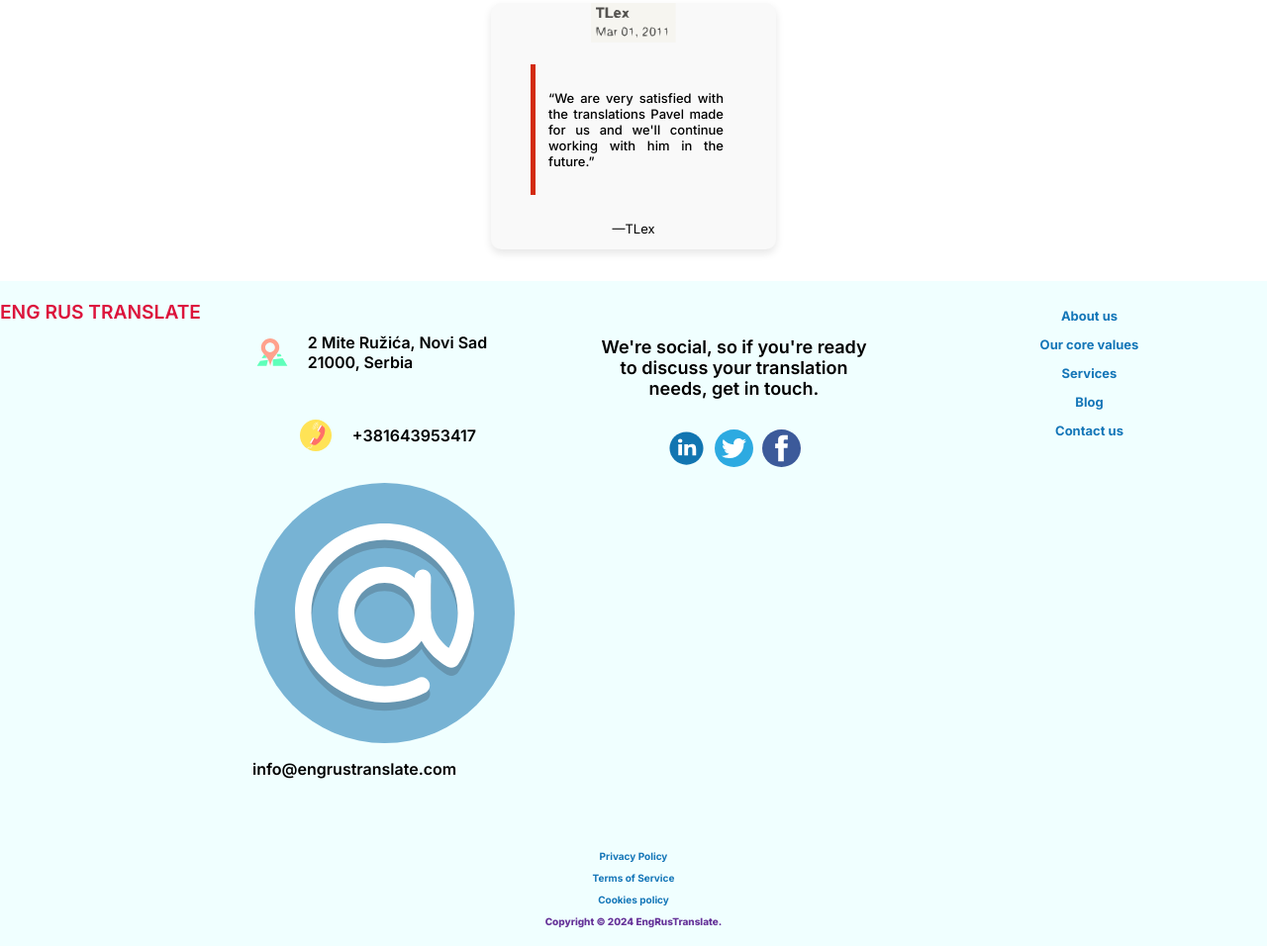
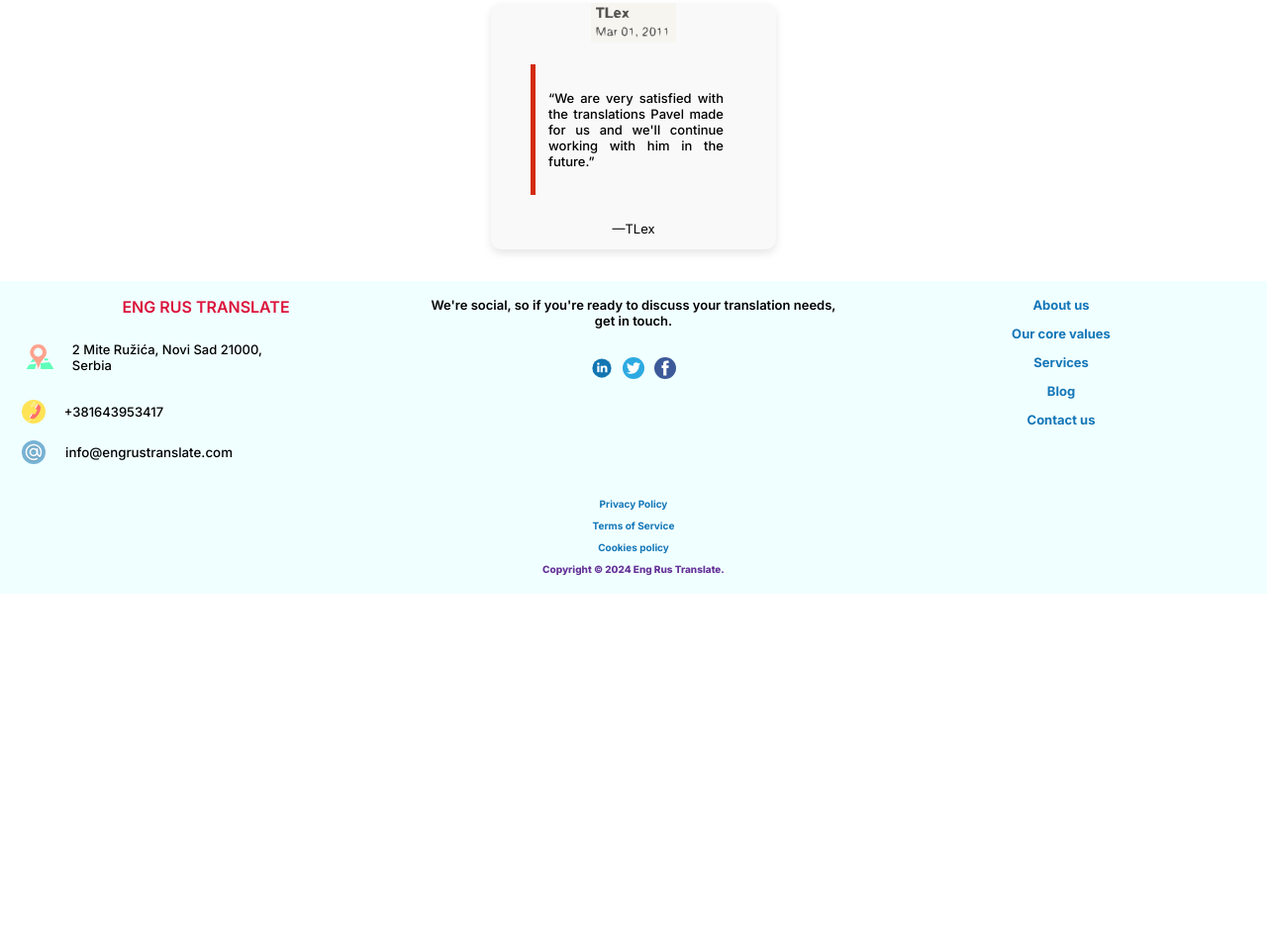
Before and after one commit to GitHubPaulPP/transl_com, an Astro site: page / in a window 1280 px wide. Shown: the part 2564-3520 px from the top of the page at 99% size. After the commit the page ends 3164 px from the top, so only its background shows below. Built offline with nearby package versions, Linux system fonts and the light colour scheme; Astro itself is replaced by a stand-in of ours.

Commit message:
footer complete

```diff
--- a/src/components/Footer.astro
+++ b/src/components/Footer.astro
@@ -5,8 +5,8 @@
 <!-- HTML -->
 <footer class="footer-section">
     <div class="footer-content">
-        <p class="title_com">Eng Rus Translate</p>
         <div class="footer-left">
+            <p class="title_com">Eng Rus Translate</p>
             <div class="address">
                 <img src="/address.svg" alt="address svg" />
                 <p>2 Mite Ružića, Novi Sad 21000, Serbia</p>
@@ -46,7 +46,7 @@
         <p><a href="#aboutus">Privacy Policy</a></p>
         <p><a href="#aboutus">Terms of Service</a></p>
         <p><a href="#aboutus">Cookies policy</a></p>
-        <p class="copyr">Copyright © 2024 EngRusTranslate.</p>
+        <p class="copyr">Copyright © 2024 Eng Rus Translate.</p>
     </div>
 </footer>
 
@@ -67,6 +67,15 @@
         width: 100%; /* Ensures the footer content uses the full width */
     }
 
+    .footer-left {
+        display: flex;
+        flex-flow: column;
+        align-items: flex-start;
+        justify-content: center;
+        width: 100%;
+        padding: 1em;
+    }
+
     .title_com {
         font-weight: 600;
         text-transform: uppercase;
@@ -74,15 +83,7 @@
         margin-bottom: 0;
         text-align: center;
         color: crimson;
-    }
-
-    .footer-left {
-        display: flex;
-        flex-flow: column;
-        align-items: flex-start;
-        justify-content: center;
         width: 100%;
-        padding: 1em;
     }
 
     .address {
@@ -210,25 +211,149 @@
         color: rebeccapurple;
     }
 
+    /* Media queries */
+
     @media (min-width: 35em) {
-        /* Adjust according to your breakpoint */
         .footer-content {
+            display: flex;
             flex-direction: row;
-            justify-content: space-evenly;
             align-items: flex-start;
+            text-align: center;
+            width: 100%;
         }
-        .footer-left,
-        .footer-center,
+
+        .footer-left {
+            display: flex;
+            flex-flow: column;
+            align-items:flex-start;
+            justify-content: center;
+            padding: 0;
+            flex: 1;
+        }
+
+        .title_com {
+            font-weight: 600;
+            text-transform: uppercase;
+            font-size: medium;
+            text-align:center;
+            color: crimson;
+            margin: 0;
+            margin-top: 1em;
+            padding: 0;
+        }
+
+        .address {
+            display: flex;
+            flex-flow: row wrap;
+            justify-content: center;
+            align-items: center;
+            padding: 0;
+            margin: 0.5em;
+        }
+
+        .address img {
+            width: 1.5em;
+        }
+
+        .address > p {
+            font-weight: 500;
+            text-align: start;
+            font-size: small;
+        }
+
+        .phone {
+            display: flex;
+            flex-flow: row wrap;
+            justify-content: center;
+            align-items: center;
+            padding: 0;
+            margin: 0.2em;
+        }
+
+        .phone img {
+            width: 1.5em;
+        }
+
+        .phone > span {
+            font-weight: 500;
+            text-align: start;
+            font-size: small;
+        }
+
+        .email {
+            display: flex;
+            flex-flow: row wrap;
+            justify-content: center;
+            align-items: center;
+            padding: 0;
+            margin: 0.3em;
+        }
+
+        .email img {
+            width: 1.5em;
+        }
+
+        .email > p {
+            font-weight: 500;
+            text-align: start;
+            font-size: smaller;
+        }
+
+        .footer-center {
+            display: flex;
+            flex-flow: column;
+            align-items: center;
+            justify-content: center;
+            margin-bottom: 2em;
+            padding: 1em;
+            flex: 1;
+        }
+
+        .discuss {
+            font-weight: 600;
+            font-size: small;
+            margin: 0;
+            text-align: center;
+            padding: 0;
+        }
+
+        .social {
+            display: flex;
+            flex-direction: row;
+            align-items: center;
+            padding: 0.5em;
+            margin-top: 1em;
+        }
+
+        .social img {
+            width: 2em;
+            padding: 0.3em;
+        }
+
         .footer-right {
-            flex: 1; /* Makes each section take equal width */
+            display: flex;
+            flex-flow: column;
+            justify-content: center;
+            flex: 1;
+            margin-bottom: 0;
+            margin-top: 0.6em;
+        }
+
+        .footer-right > p {
+            margin: 0.5em;
+            font-size: small;
+        }
+
+        .bottom {
             display: flex;
             flex-direction: column;
-            align-items: center; /* Centers the content vertically */
-            padding: 20px; /* Adjust padding as necessary */
+            align-items: center;
+            justify-content: center;
+            width: 100%;
         }
-        .bottom {
-            order: 2; /* Ensures the .bottom section stays at the bottom */
-            width: 100%;
+
+        .bottom > p {
+            margin: 0.5em 0;
         }
     }
 </style>
```
